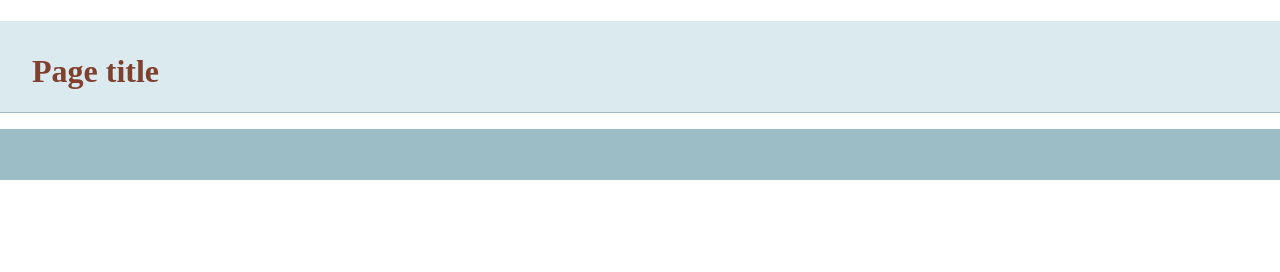
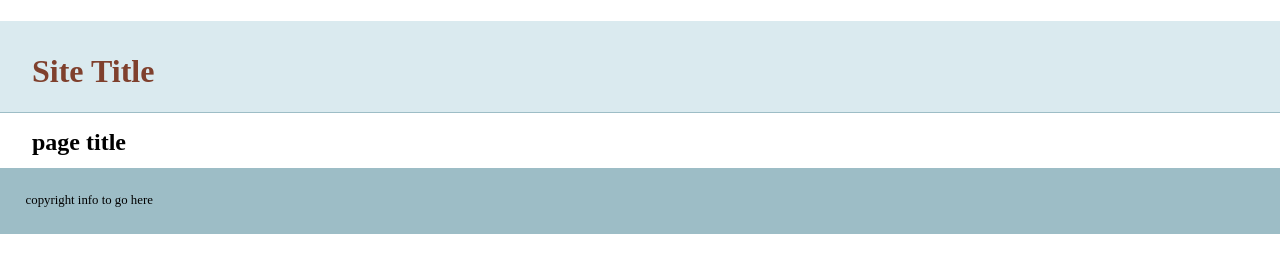
Before and after one commit to lauracarlson/git-basics, a plain HTML site: page index.html in a window 1280 px wide. Drawn offline with nearby package versions, Linux system fonts and the light colour scheme.

Commit message:
added more info to template

```diff
--- a/index.html
+++ b/index.html
@@ -14,13 +14,15 @@
     </head>
     <body>
     <header>
-	<h1>Page title</h1>
+	<h1>Site Title</h1>
     </header>
     <nav id="pageNav">
     </nav>
     <main>
+    <h2>page title</h2>
     </main>
     <footer>
+    copyright info to go here
     </footer>
         <script>
 //use the modernizr load to load up external scripts. This will load the scripts asynchronously, but the order listed matters. Although it will load all scripts in parallel, it will execute them in the order listed
```
